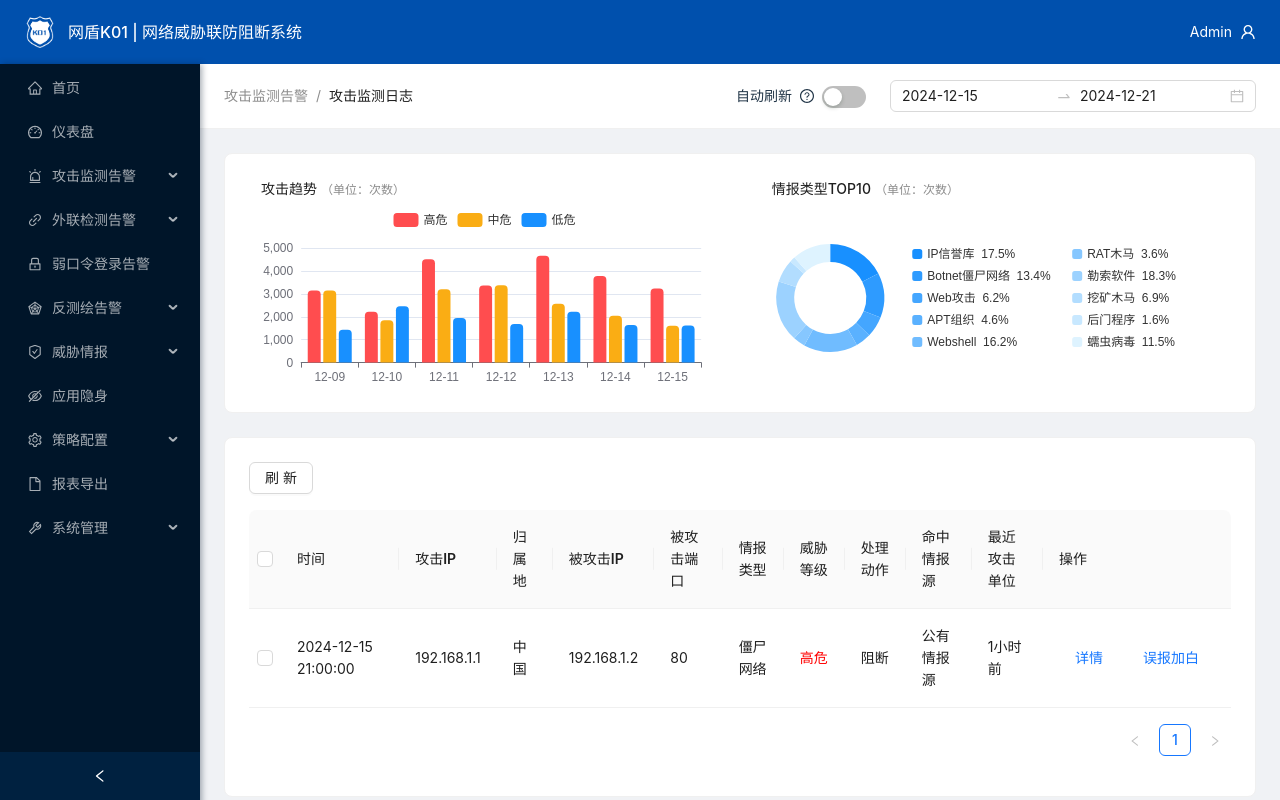
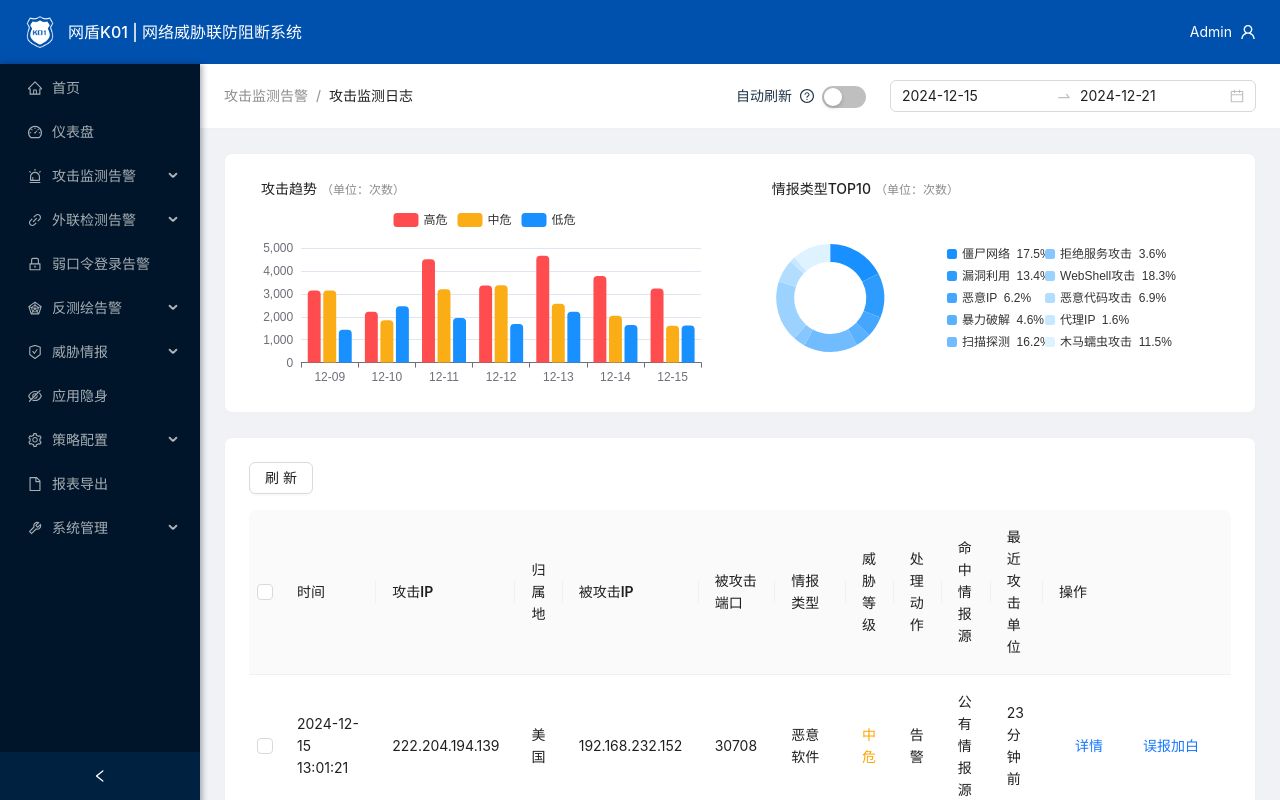
Before and after one commit to d4rk30/Designme, a React (Vite) app in the folder k01-prototype/: page /attack-logs in a window 1280 px wide. Built offline with nearby package versions, Linux system fonts and the light colour scheme.

Commit message:
add mock data

```diff
--- a/k01-prototype/src/components/IntelTypeChart.tsx
+++ b/k01-prototype/src/components/IntelTypeChart.tsx
@@ -5,8 +5,8 @@ export const IntelTypeChart: React.FC = () => {
   // 生成示例数据
   const generateData = () => {
     const types = [
-      'IP信誉库', 'Botnet僵尸网络', 'Web攻击', 'APT组织', 'Webshell',
-      'RAT木马', '勒索软件', '挖矿木马', '后门程序', '蠕虫病毒'
+      '僵尸网络', '漏洞利用', '恶意IP', '暴力破解', '扫描探测',
+      '拒绝服务攻击', 'WebShell攻击', '恶意代码攻击', '代理IP', '木马蠕虫攻击'
     ];
 
     return types.map(type => ({
--- a/k01-prototype/src/pages/AttackLogs.tsx
+++ b/k01-prototype/src/pages/AttackLogs.tsx
@@ -79,22 +79,23 @@ const AttackLogs: React.FC = () => {
   ];
 
   // 模拟数据
-  const data = [
-    {
-      key: '1',
-      time: '2024-12-15 21:00:00',
-      attackIp: '192.168.1.1',
-      location: '中国',
-      targetIp: '192.168.1.2',
-      targetPort: '80',
-      intelType: '僵尸网络',
-      threatLevel: '高危',
-      action: '阻断',
-      intelSource: '公有情报源',
-      lastAttackUnit: '1小时前',
-    },
-    // 添加更多模拟数据...
-  ];
+  const generateMockData = () => {
+    return Array.from({ length: 100 }, (_, index) => ({
+      key: String(index + 1),
+      time: `2024-12-15 ${String(Math.floor(Math.random() * 24)).padStart(2, '0')}:${String(Math.floor(Math.random() * 60)).padStart(2, '0')}:${String(Math.floor(Math.random() * 60)).padStart(2, '0')}`,
+      attackIp: `${Math.floor(Math.random() * 256)}.${Math.floor(Math.random() * 256)}.${Math.floor(Math.random() * 256)}.${Math.floor(Math.random() * 256)}`,
+      location: ['中国', '美国', '俄罗斯', '德国', '日本', '韩国', '新加坡'][Math.floor(Math.random() * 7)],
+      targetIp: `192.168.${Math.floor(Math.random() * 256)}.${Math.floor(Math.random() * 256)}`,
+      targetPort: String(Math.floor(Math.random() * 65535)),
+      intelType: ['僵尸网络', '恶意软件', 'DDoS攻击', '漏洞利用', '暴力破解', '钓鱼攻击'][Math.floor(Math.random() * 6)],
+      threatLevel: ['高危', '中危', '低危'][Math.floor(Math.random() * 3)],
+      action: ['阻断', '告警', '记录'][Math.floor(Math.random() * 3)],
+      intelSource: ['公有情报源', '私有情报源', '第三方情报源', '自建情报源'][Math.floor(Math.random() * 4)],
+      lastAttackUnit: [`${Math.floor(Math.random() * 24)}小时前`, `${Math.floor(Math.random() * 60)}分钟前`][Math.floor(Math.random() * 2)],
+    }));
+  };
+
+  const data = generateMockData();
 
   return (
     <>
@@ -125,6 +126,13 @@ const AttackLogs: React.FC = () => {
             selectedRowKeys: selectedRows.map(row => row.key),
             onChange: (_, rows) => setSelectedRows(rows),
           }}
+          pagination={{
+            total: data.length,
+            pageSize: 10,
+            showSizeChanger: true,
+            showQuickJumper: true,
+            showTotal: (total) => `共 ${total} 条记录`,
+          }}
         />
       </Card>
     </>
```
